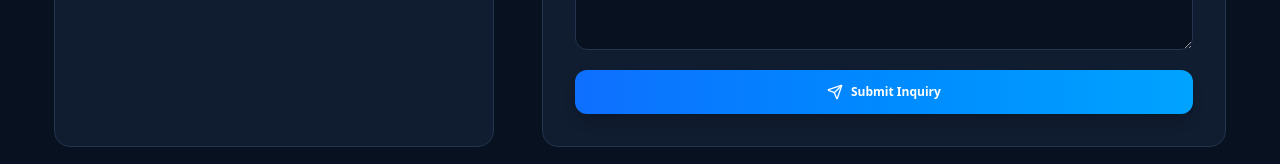
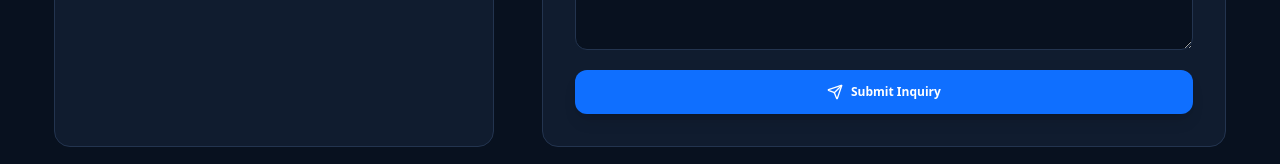
Before and after one commit to Abdurehman-Kero/NilePixelAgency, a React (Vite) app in the folder frontend/: page /contact in a window 1280 px wide. Shown: the part 536-700 px from the top of the page. Built offline with nearby package versions, Linux system fonts and the light colour scheme; no server answers.

Commit message:
overall system updated

```diff
--- a/frontend/src/pages/public/ContactPage.tsx
+++ b/frontend/src/pages/public/ContactPage.tsx
@@ -149,7 +149,7 @@ export const ContactPage: React.FC = () => {
  <button
  type="submit"
  disabled={sending}
- className="w-full py-2.5 sm:py-3.5 rounded-xl bg-gradient-to-r from-[#0F6FFF] to-[#00A3FF] font-bold text-white transition flex items-center justify-center gap-2 shadow-lg"
+ className="w-full py-2.5 sm:py-3.5 rounded-xl bg-[#0F6FFF] hover:bg-[#005FE0] font-bold text-white transition flex items-center justify-center gap-2 shadow-lg"
  >
  <Send className="w-4 h-4" /> {sending ? 'Sending...' : 'Submit Inquiry'}
  </button>
--- a/frontend/src/pages/public/Home.tsx
+++ b/frontend/src/pages/public/Home.tsx
@@ -180,7 +180,7 @@ export const Home: React.FC = () => {
  </section>
 
  {/* SERVICES */}
- <section className="py-16 sm:py-24 relative z-10 border-t border-[#1B2B44]/30 bg-gradient-to-b from-[#0A1220]/50 to-transparent">
+ <section className="py-16 sm:py-24 relative z-10 border-t border-[#1B2B44]/30 bg-[#0A1220]/30">
  <div className="max-w-7xl mx-auto px-4 text-center space-y-8 sm:space-y-12">
  <div className="space-y-3">
  <h2 className="text-3xl sm:text-4xl font-bold">Customized Services For Your Success</h2>
@@ -269,7 +269,6 @@ export const Home: React.FC = () => {
  {/* COMMUNITY BANNER */}
  <section className="py-10 sm:py-12 relative z-10 max-w-4xl mx-auto px-4">
  <div className="bg-[#0A1220] border border-[#1B2B44]/50 rounded-3xl p-8 sm:p-12 text-center space-y-8 shadow-2xl relative overflow-hidden">
- <div className="absolute top-0 right-0 w-64 h-64 bg-opacity-20 blur-3xl pointer-events-none rounded-full" style={{ backgroundColor: accentHex, transform: 'translate(30%, -30%)' }} />
 
  <div className="inline-flex items-center gap-2 px-3 py-1 sm:px-4 sm:py-1.5 rounded-full border bg-[#0E1828]/90 text-xs font-semibold" style={{ borderColor: `${accentHex}50`, color: accentHex }}>
  <MessageCircle className="w-4 h-4" /> Community
--- a/frontend/src/pages/public/ProjectDetails.tsx
+++ b/frontend/src/pages/public/ProjectDetails.tsx
@@ -52,7 +52,7 @@ export const ProjectDetails: React.FC = () => {
  {p.cover_image && (
  <div className="w-full aspect-[21/9] rounded-3xl overflow-hidden border border-[#1B2B44]/50 shadow-2xl relative">
  <img src={p.cover_image} alt={p.title} className="w-full h-full object-cover" />
- <div className="absolute inset-0 bg-gradient-to-t from-[#04080F] via-transparent to-transparent opacity-80" />
+ <div className="absolute inset-0 bg-[#04080F]/80" />
  </div>
  )}
 
```
